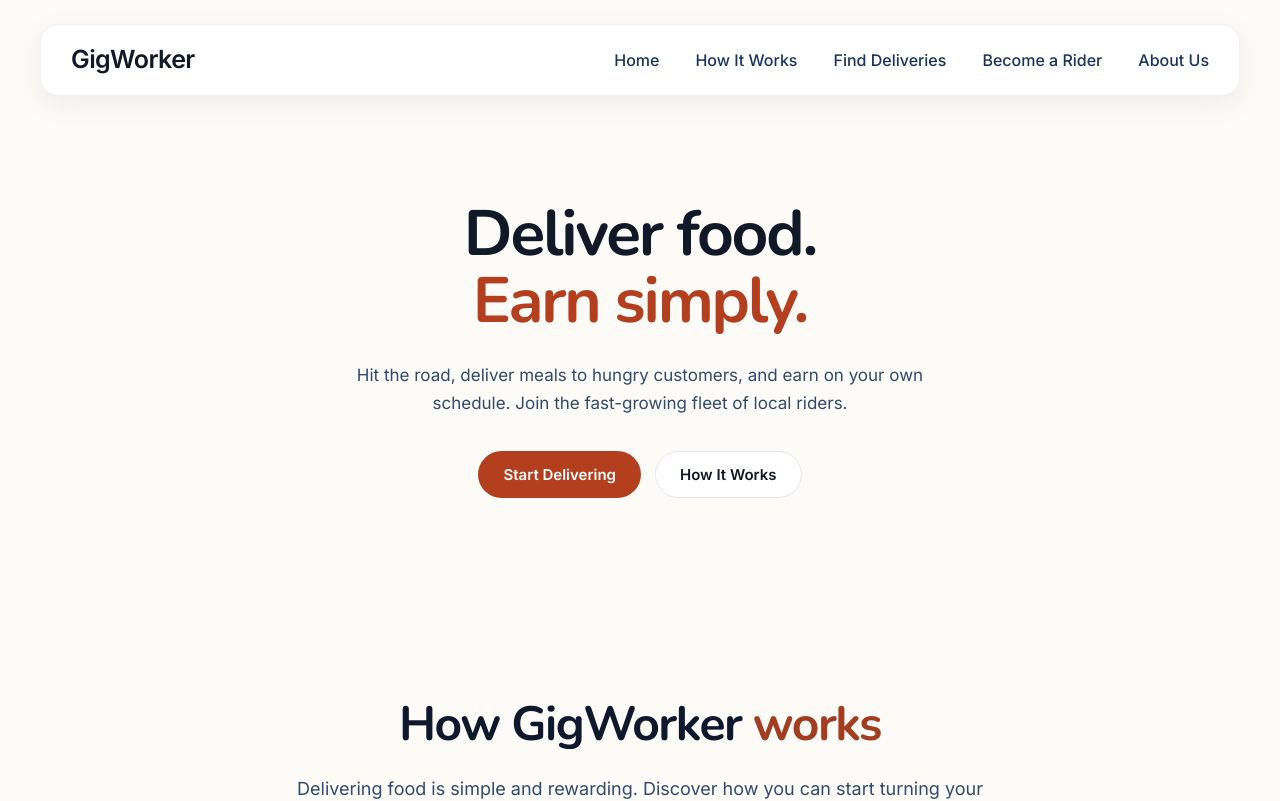
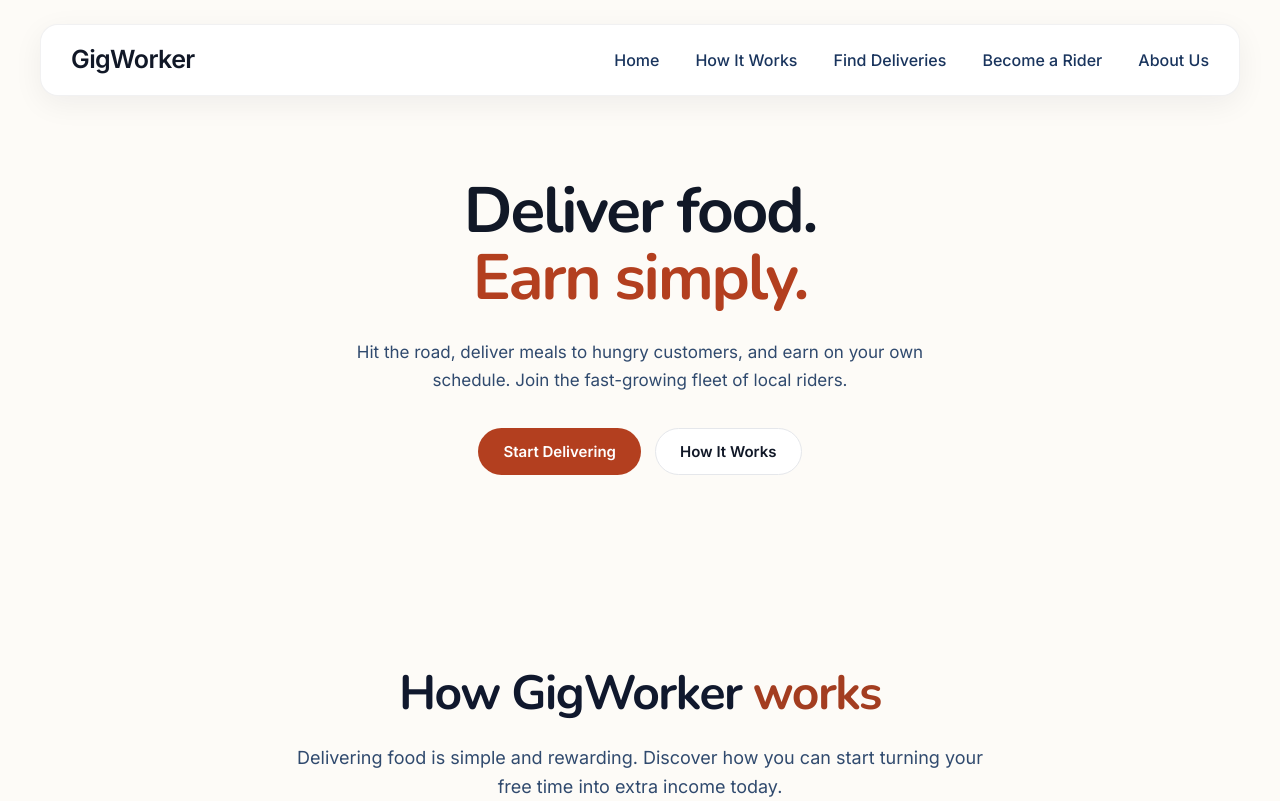
Before and after one commit to ShubhamMali-tech/Gig-Worker, a React (Vite) app: page / in a window 1280 px wide. Shown: the top 801 px of the page. Built offline with nearby package versions, Linux system fonts and the light colour scheme.

Commit message:
fix spaceing hero

```diff
--- a/src/components/Hero.css
+++ b/src/components/Hero.css
@@ -5,7 +5,7 @@
   align-items: center;
   justify-content: center;
 
-  padding: 105px 20px 80px;
+  padding: 82px 20px 72px;
 }
 
 .hero-content {
```
